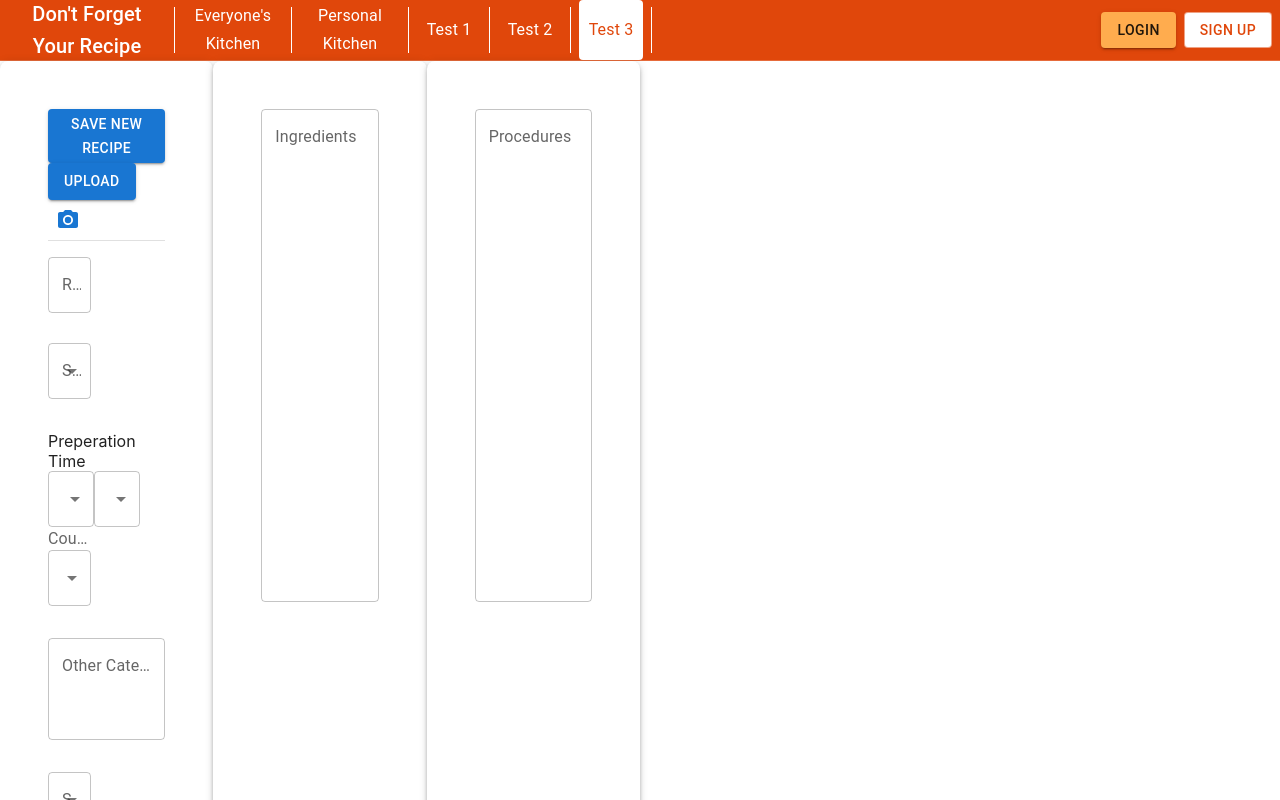
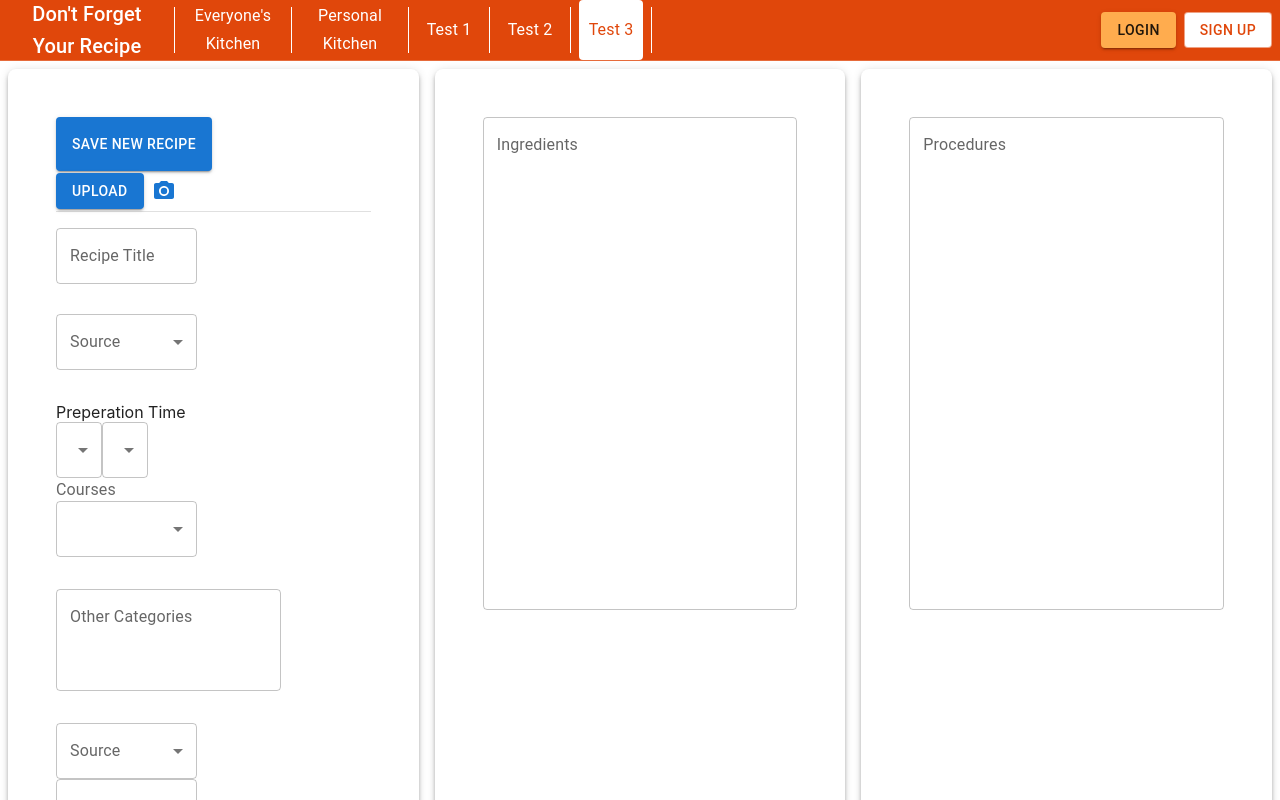
Before and after one commit to IT-Project-Team-70/IT-Project, a React (Create React App) app in the folder front-end/: page /dev/test/3 in a window 1280 px wide. Shown: the top 800 px of the page. Built offline with nearby package versions, Linux system fonts and the light colour scheme.

Commit message:
change width

```diff
--- a/front-end/src/containers/developing/test3/Form/index.js
+++ b/front-end/src/containers/developing/test3/Form/index.js
@@ -39,15 +39,24 @@ const Form = () => {
   }
 
   return (
-    <Box display="flex" width="10">
+    <Grid
+      sx={{
+        display: 'inline-flex',
+        width: '100vw',
+        spacing: 0,
+        justify: 'space-around',
+      }}
+    >
       <Box
         padding={{ xs: 3, sm: 6 }}
-        width={'100%'}
         component={Card}
         borderRadius={2}
         boxShadow={4}
-        marginBottom={4}
-        fullWidth
+        marginTop={1}
+        marginBottom={1}
+        marginLeft={1}
+        marginRight={1}
+        sx={{ width: '1000%' }}
       >
         <form noValidate autoComplete="off">
           <Grid item xs={12}>
@@ -205,11 +214,14 @@ const Form = () => {
 
       <Box
         padding={{ xs: 3, sm: 6 }}
-        width={'100%'}
         component={Card}
         borderRadius={2}
         boxShadow={4}
-        marginBottom={4}
+        marginTop={1}
+        marginBottom={1}
+        marginLeft={1}
+        marginRight={1}
+        sx={{ width: '1000%' }}
       >
         <Grid item xs={12}>
           <TextField
@@ -225,11 +237,14 @@ const Form = () => {
       </Box>
       <Box
         padding={{ xs: 3, sm: 6 }}
-        width={'100%'}
         component={Card}
         borderRadius={2}
         boxShadow={4}
-        marginBottom={4}
+        marginTop={1}
+        marginBottom={1}
+        marginLeft={1}
+        marginRight={1}
+        sx={{ width: '1000%' }}
       >
         <Grid item xs={12}>
           <TextField
@@ -243,7 +258,7 @@ const Form = () => {
           />
         </Grid>
       </Box>
-    </Box>
+    </Grid>
   )
 }
 
--- a/front-end/src/containers/developing/test3/index.js
+++ b/front-end/src/containers/developing/test3/index.js
@@ -4,7 +4,7 @@ import Form from './Form'
 
 const Test2 = (props) => {
   return (
-    <Grid item container xs={12} md={6} alignItems={'center'}>
+    <Grid item container>
       <Form />
     </Grid>
   )
```
